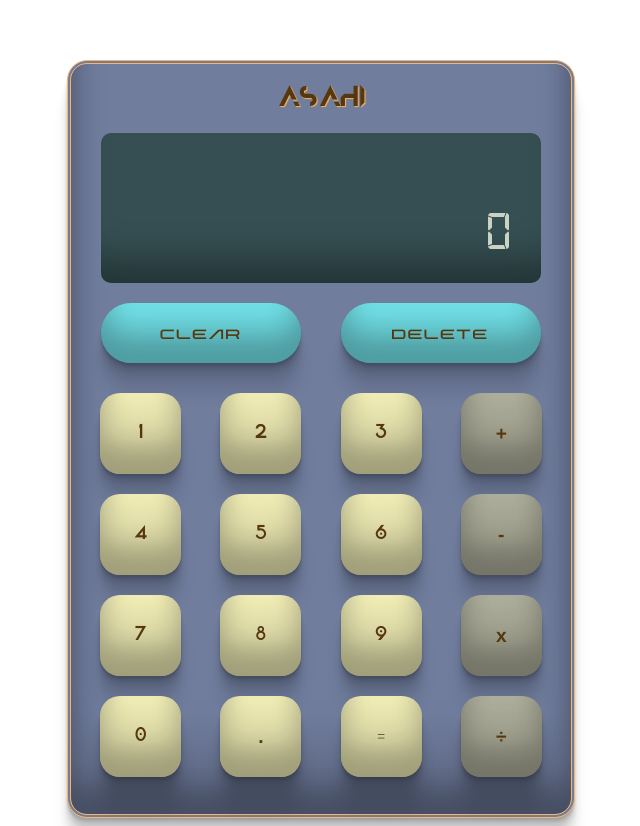
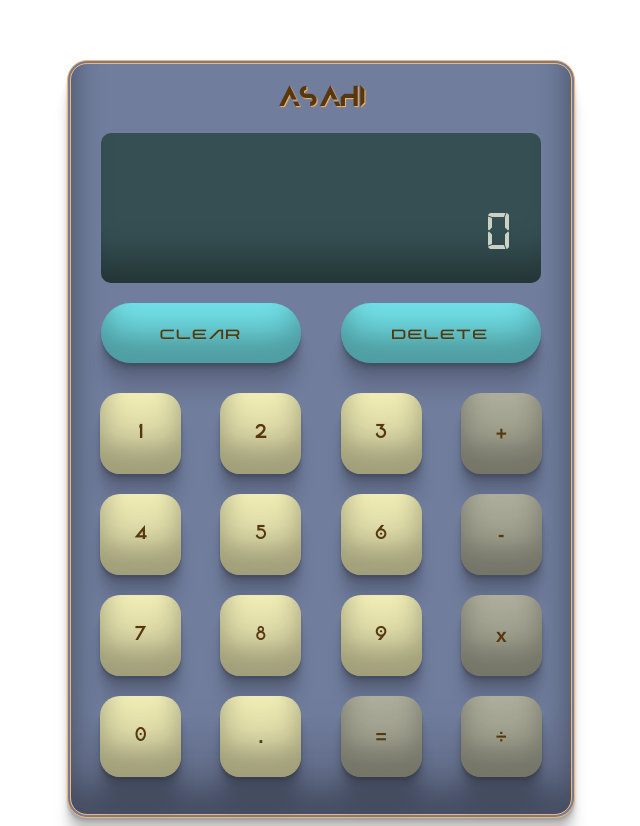
Before and after one commit to anantha-medu/calculator, a plain HTML site: page index.html in a window 1280 px wide. Shown: the whole page, without its empty margins (319-959 px from the left). Drawn offline with Linux system fonts and the light colour scheme; a web font is replaced by a local one.

Commit message:
Change color of equals button

```diff
--- a/style.css
+++ b/style.css
@@ -69,12 +69,12 @@ h2
 
 }
 
-.operation
+.operation, #equals
 {
     background-color: #b7b7a4;
 }
 
-.operation, .dot, .equals
+.operation, .dot, #equals
 {
     font-family: 'Franklin Gothic Medium', 'Arial Narrow', Arial, sans-serif;
     font-weight: bolder;
```
